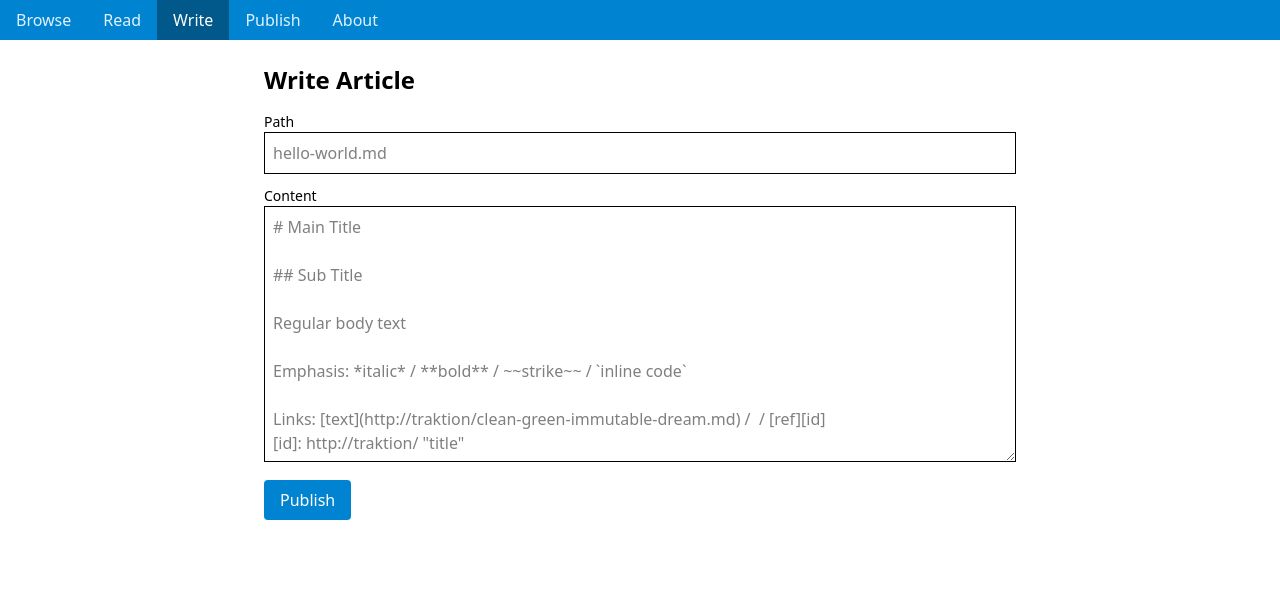
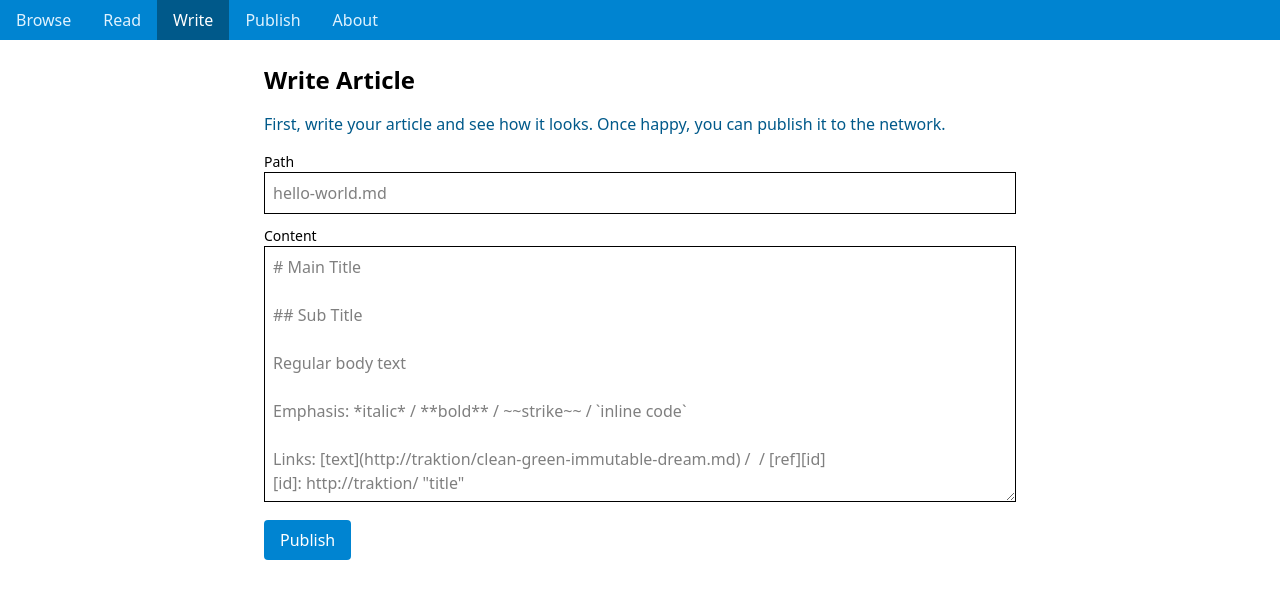
Before and after one commit to traktion/imim2, a SvelteKit app: page /1/write in a window 1280 px wide. Shown: the top 598 px of the page. Built offline with nearby package versions, Linux system fonts and the light colour scheme.

Commit message:
docs: add instructions to the write page

```diff
--- a/src/routes/[address]/write/+page.svelte
+++ b/src/routes/[address]/write/+page.svelte
@@ -100,6 +100,7 @@ Images: ![alt](http://traktion/markdown-article.png)`;
 
 <div class="space-y-4">
   <h1 class="text-2xl font-semibold">Write Article</h1>
+  <p class="text-sky-800">First, write your article and see how it looks. Once happy, you can publish it to the network.</p>
   <form class="space-y-3" on:submit|preventDefault={submit}>
     <div>
       <label class="block text-sm" for="path">Path</label>
```
